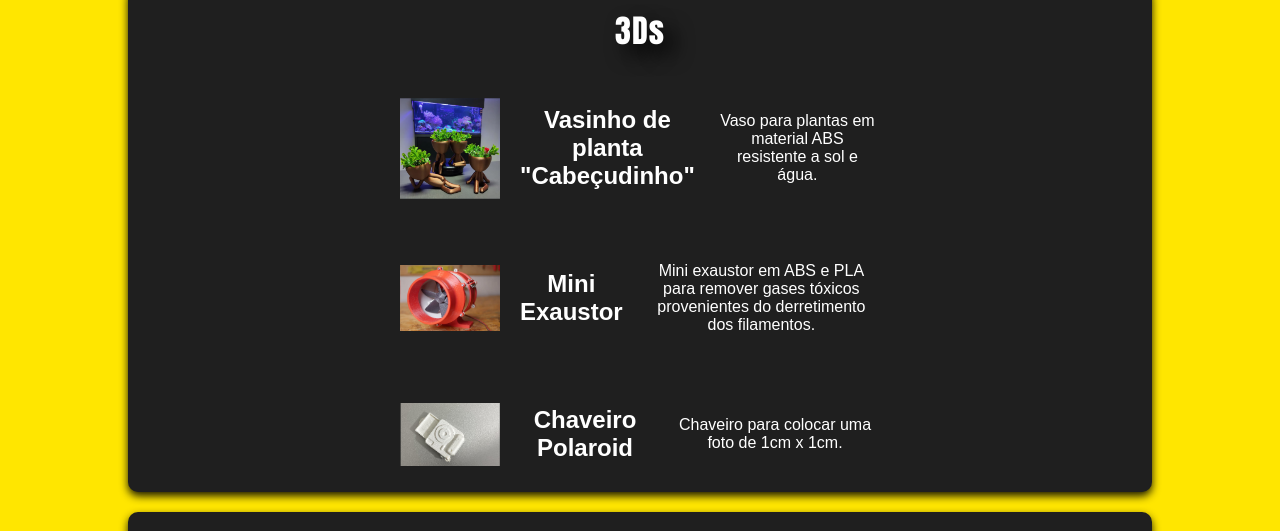
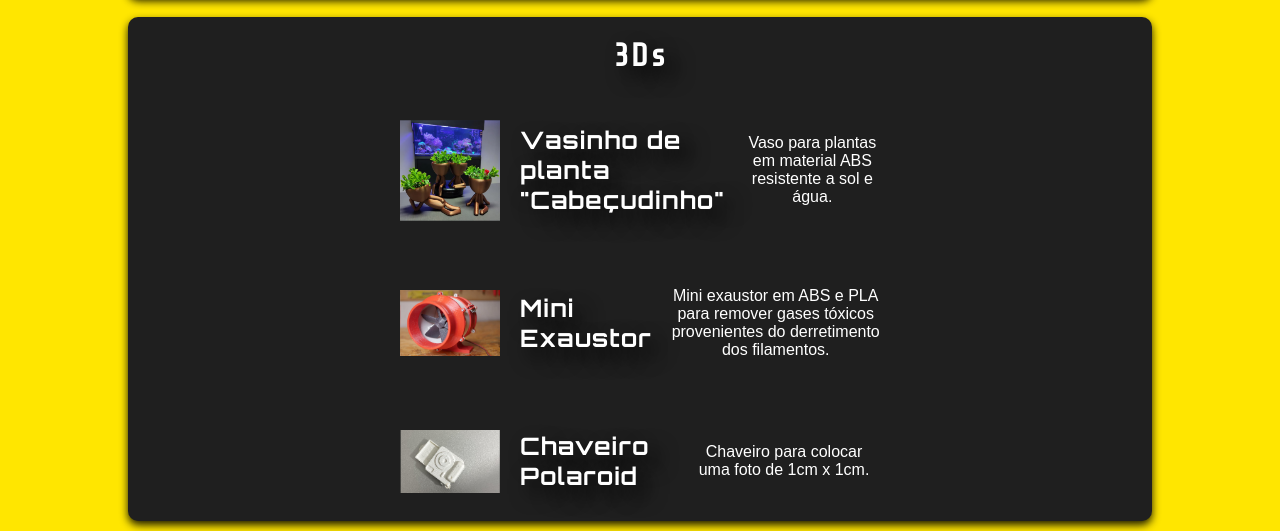
Before and after one commit to Mr-Nando/Portifolio, a plain HTML site: page index.html in a window 1280 px wide. Shown: the part 1783-2314 px from the top of the page. Drawn offline with nearby package versions, Linux system fonts and the light colour scheme.

Commit message:
Update font styles and add preconnect links for improved performance

```diff
--- a/index.html
+++ b/index.html
@@ -6,6 +6,10 @@
         <link rel="stylesheet" href="styles.css">
         <title>Fernando Júnior</title>
         <link rel="icon" type="image/x-icon" href="./icone.ico">
+        <link rel="preconnect" href="https://fonts.googleapis.com">
+        <link rel="preconnect" href="https://fonts.gstatic.com" crossorigin>
+        <link href="https://fonts.googleapis.com/css2?family=Share+Tech+Mono&display=swap" rel="stylesheet">
+        <link href="https://fonts.googleapis.com/css2?family=Orbitron:wght@400..900&display=swap" rel="stylesheet">
     </head>
 
     <body>
--- a/styles.css
+++ b/styles.css
@@ -8,13 +8,25 @@
 h1{
     color: rgb(255, 255, 255);
     text-align: left;
-    font-family: impact, fantasy;
+    font-family: "Share Tech Mono", monospace;
     letter-spacing: 1px;
     display: flex;
     flex-direction: column;
     text-shadow: 10px 10px 20px rgba(0, 0, 0, 20);
 
 }
+
+h2{
+    color: rgb(255, 255, 255);
+    text-align: left;
+    font-family: "Orbitron", sans-serif;
+    letter-spacing: 1px;
+    display: flex;
+    flex-direction: column;
+    text-shadow: 10px 10px 20px rgba(0, 0, 0, 20);
+
+}
+
 body{
     background-color: rgb(255, 230, 0);
     color: white;
@@ -35,6 +47,7 @@
     flex-direction: column;
     justify-content: center;
     align-items: center;
+    font-family: "Share Tech Mono", monospace;
 }
 .card-portifolio{
     background-color: rgb(31, 31, 31);
@@ -210,3 +223,16 @@
     color: rgb(255, 230, 0);
     font-size: 50px;
 }
+
+.share-tech-mono-regular {
+    font-family: "Share Tech Mono", monospace;
+    font-weight: 400;
+    font-style: normal;
+}
+
+.orbitron {
+  font-family: "Orbitron", sans-serif;
+  font-optical-sizing: auto;
+  font-weight: <weight>;
+  font-style: normal;
+}
```
